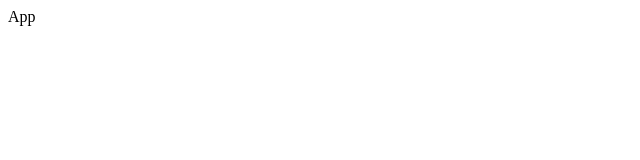
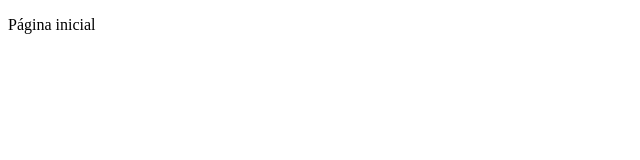
Before and after one commit to kassioOliveira/city-app, a React (Create React App) app: page /pagina-inicial in a window 1280 px wide. Shown: the top 160 px of the page, without its empty margins (0-640 px from the left). Built offline with nearby package versions, Linux system fonts and the light colour scheme.

Commit message:
Configurando react-router-dom

```diff
--- a/package.json
+++ b/package.json
@@ -3,12 +3,11 @@
   "version": "0.1.0",
   "private": true,
   "dependencies": {
-
     "react": "^18.2.0",
     "react-dom": "^18.2.0",
+    "react-router-dom": "6",
     "react-scripts": "5.0.1",
     "typescript": "^4.9.5"
-
   },
   "devDependencies": {
     "@testing-library/jest-dom": "^5.16.5",
--- a/src/App.tsx
+++ b/src/App.tsx
@@ -1,6 +1,10 @@
+import {BrowserRouter} from 'react-router-dom';
+import { AppRoutes } from './routes';
 
 export const App = () => {
   return (
-    <div>App</div>
+    <BrowserRouter>
+    <AppRoutes/>
+    </BrowserRouter>
   )
 }
--- a/src/routes/index.tsx
+++ b/src/routes/index.tsx
@@ -1 +1,12 @@
-export {};
+import React from 'react';
+import { Routes, Route, Navigate } from 'react-router-dom';
+
+export const AppRoutes = () => {
+  return (
+    <Routes>
+        <Route path='/pagina-inicial' element={<p>Página inicial</p>} />
+
+        <Route path='*' element={<Navigate to='/pagina-inicial'/>} />
+    </Routes>
+  )
+}
```
Also changed, not shown: 1 other file (tests, documents, lock files or other folders).
